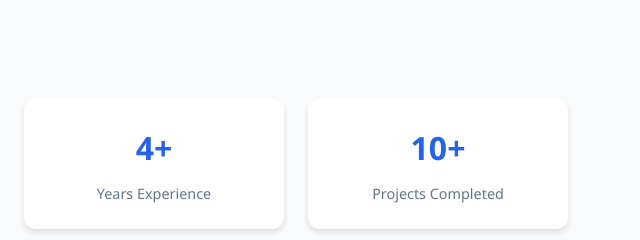
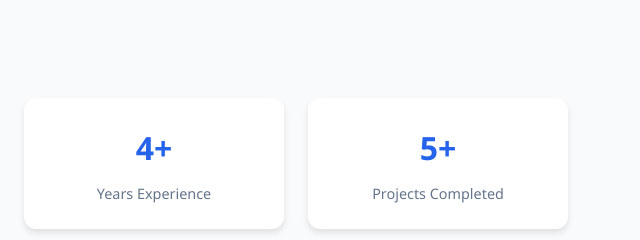
Before and after one commit to suba-suresh/subasuresh.dev, a plain HTML site: page index.html in a window 1280 px wide. Shown: the part 1052-1292 px from the top of the page, 640-1280 px from the left. Drawn offline with Linux system fonts and the light colour scheme; a script that the page names is missing.

Commit message:
Fix the errors

```diff
--- a/index.html
+++ b/index.html
@@ -708,7 +708,7 @@
                     <p>Years Experience</p>
                 </div>
                 <div class="stat-card">
-                    <h4>10+</h4>
+                    <h4>5+</h4>
                     <p>Projects Completed</p>
                 </div>
                 <div class="stat-card">
```
